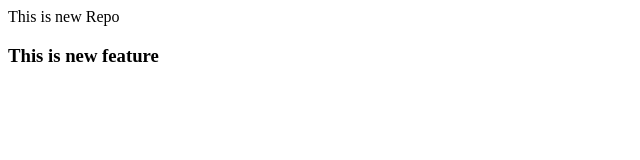
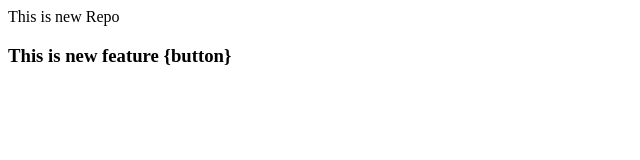
Before and after one commit to aabhas-0418/LocalRepo, a plain HTML site: page index.html in a window 1280 px wide. Shown: the full height of the page, 0-640 px from the left. Drawn offline with Linux system fonts and the light colour scheme.

```diff
--- a/index.html
+++ b/index.html
@@ -1,2 +1,2 @@
 <p>This is new Repo</p>
-<h3>This is new feature</h3>
+<h3>This is new feature {button}</h3>
```
